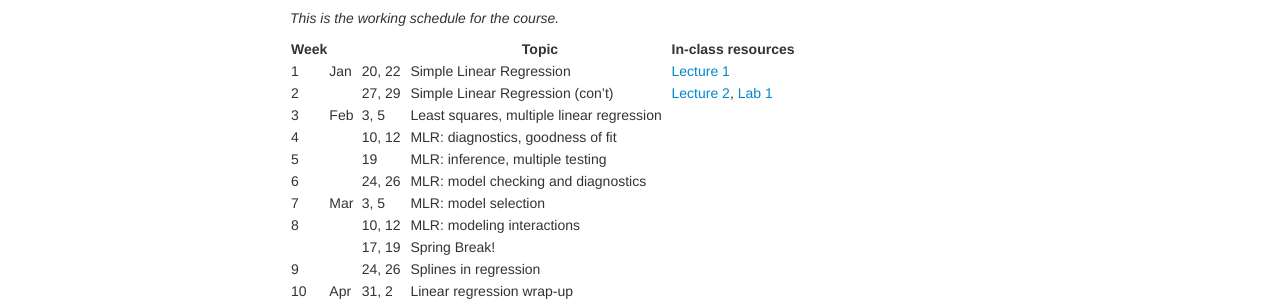
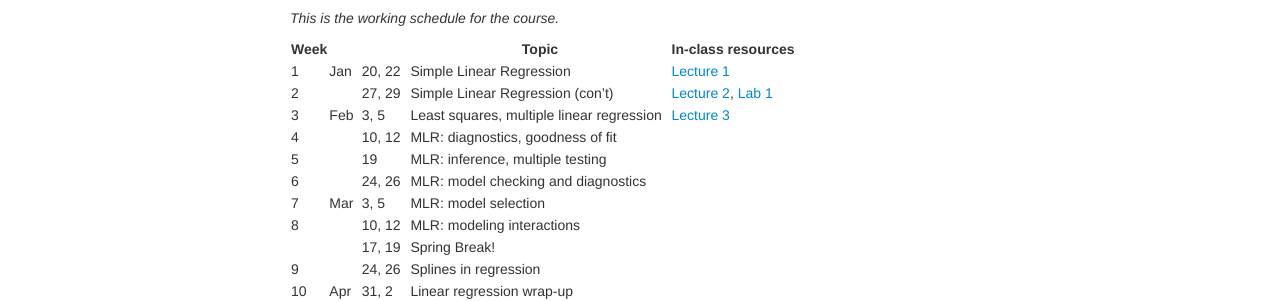
Before and after one commit to nickreich/stat-modeling-2015, a Jekyll site: the page built from pages/schedule.md, in a window 1280 px wide. Shown: the part 184-485 px from the top of the page. Built offline with Jekyll 4.4.1, drawn with Linux system fonts in a browser that asks for light colours.

Commit message:
add slides to schedule page.

```diff
--- a/pages/schedule.md
+++ b/pages/schedule.md
@@ -10,7 +10,7 @@ Week |       |     | Topic   | In-class resources
 ---- | ----- | --- | ------- | -------
  1   | Jan &nbsp; | 20, 22 &nbsp; | Simple Linear Regression &nbsp; | [Lecture 1](../assets/lectures/lecture1-intro-regression/leccture1-intro-regression.pdf)
  2   |     | 27, 29 &nbsp; | Simple Linear Regression (con't) | [Lecture 2](../assets/lectures/lecture2-slr-basics/lecture2-slr-basics.pdf), [Lab 1](../assets/labs/lab1-intro-slr.pdf)
- 3   | Feb | 3, 5   | Least squares, multiple linear regression &nbsp; |
+ 3   | Feb | 3, 5   | Least squares, multiple linear regression &nbsp; | [Lecture 3](../assets/lectures/lecture3-slr-anova/lecture3-slr-anova.pdf)
  4   |     | 10, 12 | MLR: diagnostics, goodness of fit  |
  5   |     | 19     | MLR: inference, multiple testing |
  6   |     | 24, 26 | MLR: model checking and diagnostics |
```
